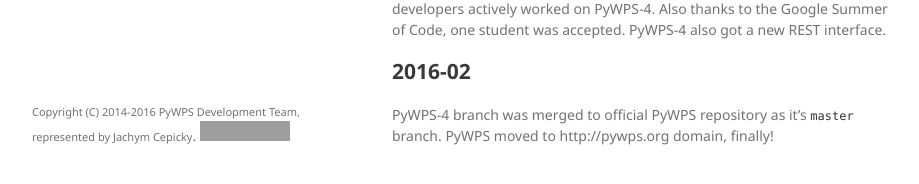
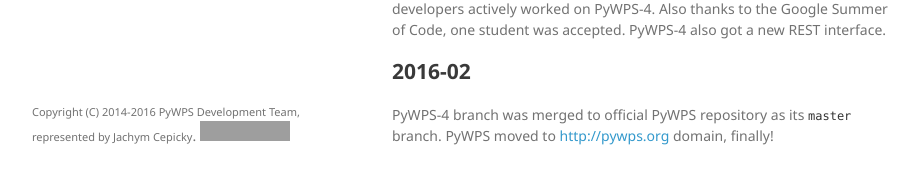
Before and after one commit to isabella232/pywps.org, a Jekyll site: the page built from history/index.md, in a window 1280 px wide and 900 px high, scrolled down 704 px. Shown: the part 684-868 px from the top of the window, without its empty margins (178-1097 px from the left). Built offline with Jekyll 4.4.1, drawn with Linux system fonts in a browser that asks for light colours; grey boxes are pictures that could not be loaded.

Commit message:
minor editorial updates

```diff
--- a/history/index.md
+++ b/history/index.md
@@ -62,5 +62,5 @@ student was accepted.  PyWPS-4 also got a new REST interface.
 
 ## 2016-02
 
-PyWPS-4 branch was merged to official PyWPS repository as it's `master` branch.
-PyWPS moved to http://pywps.org domain, finally!
+PyWPS-4 branch was merged to official PyWPS repository as its `master` branch.
+PyWPS moved to <http://pywps.org> domain, finally!
```
Also changed, not shown: _posts/2016-01-28-launchng-pywps.org.md (+1 -1 lines), _posts/2016-02-06-pywps-3.2.3-released.md (+1 -1 lines), _posts/2016-02-11-pywps-3.2.4-released.md (+1 -1 lines), _posts/2016-02-14-pywps-4-repository.md (+2 -2 lines).
